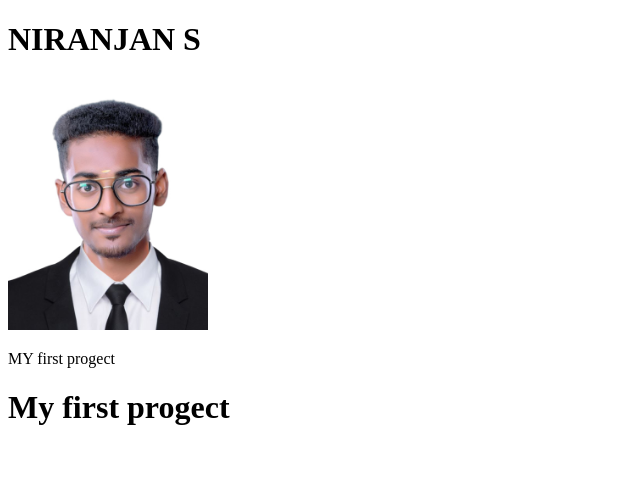
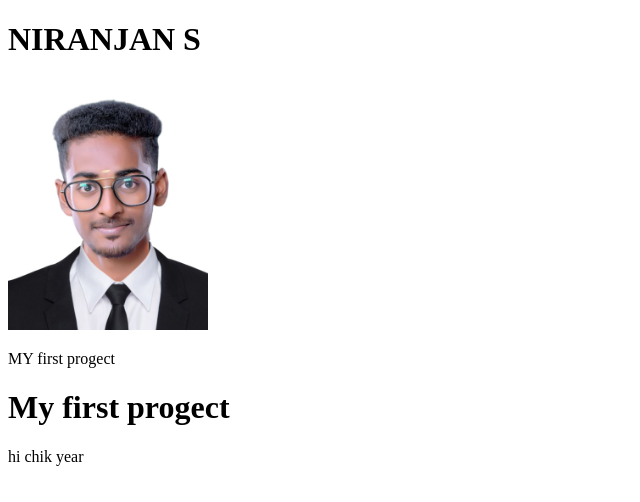
Before and after one commit to niranjansv19/My-first-projects, a plain HTML site: page index.html in a window 1280 px wide. Shown: the full height of the page, 0-640 px from the left. Drawn offline with Linux system fonts and the light colour scheme.

Commit message:
next commit

```diff
--- a/index.html
+++ b/index.html
@@ -10,7 +10,8 @@
     <img  width ="200px"src="Niranjan. s (1).jpg" alt="">
     <P> MY first progect </P>
     <h1>My first progect</h1>
-   <a href="http://my-first-projects-delta.vercel.app
+    <p>hi chik year</p>
+   <a href="http://my-first-projects-del ta.vercel.app
    +2"></a>
 
 </body>
```
